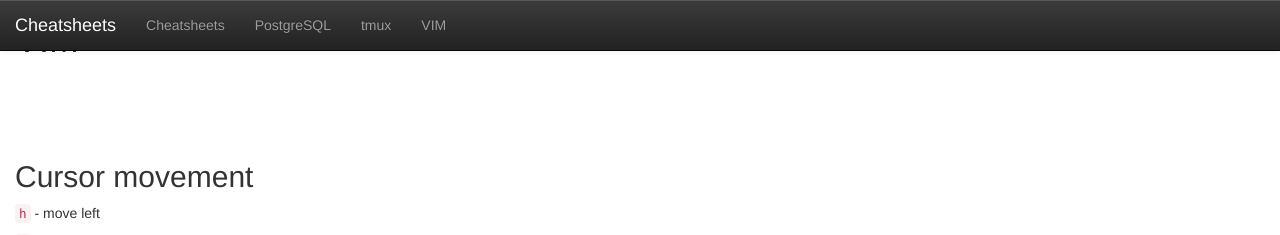
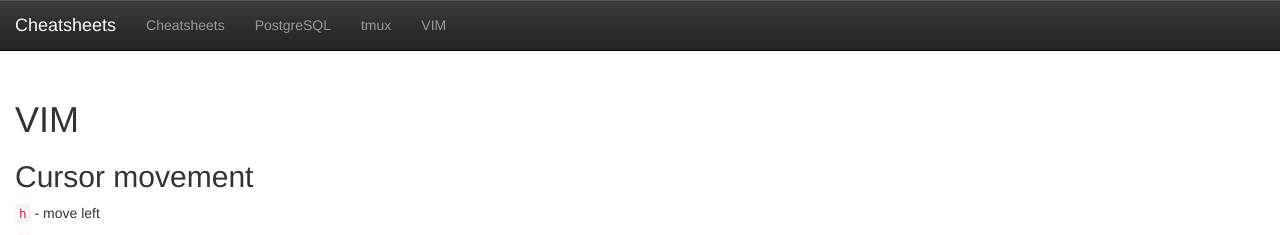
Before and after one commit to glamb/cheatsheets, a Jekyll site: the page built from vim.md, in a window 1280 px wide. Shown: the top 235 px of the page. Built offline with Jekyll 4.4.1, drawn with Linux system fonts in a browser that asks for light colours; nearby versions of some CDN libraries; Markdown is read by kramdown in place of the engine named in the settings.

Commit message:
adding more to vim

```diff
--- a/_layouts/default.html
+++ b/_layouts/default.html
@@ -1,8 +1,8 @@
 {% include head.html %}
 {% include nav.html %}
     <div class="col-md-9" role="main">
-        <h1>{{ page.title }}</h1>
         <main>
+            <h1>{{ page.title }}</h1>
             {{ content }}
         </main>
     </div>
```
